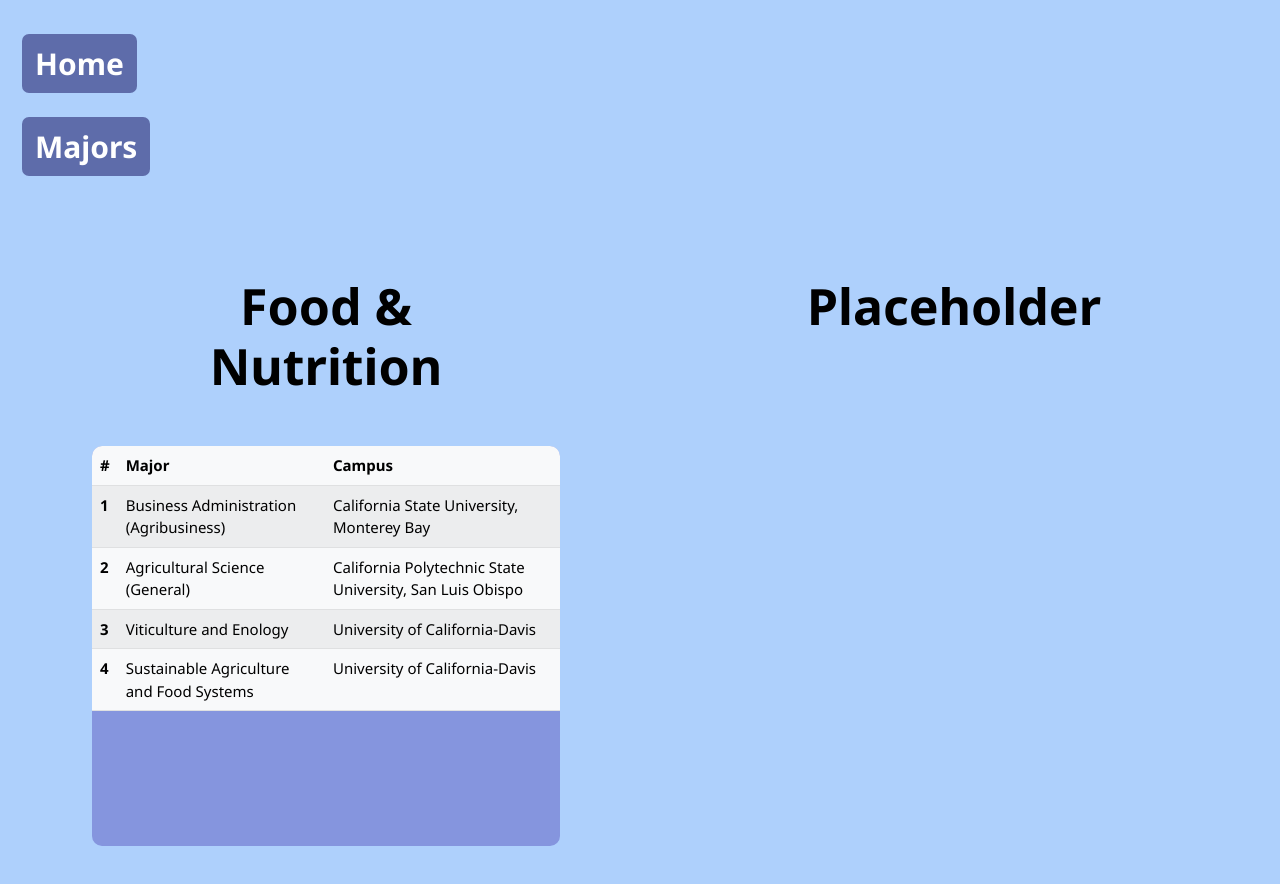
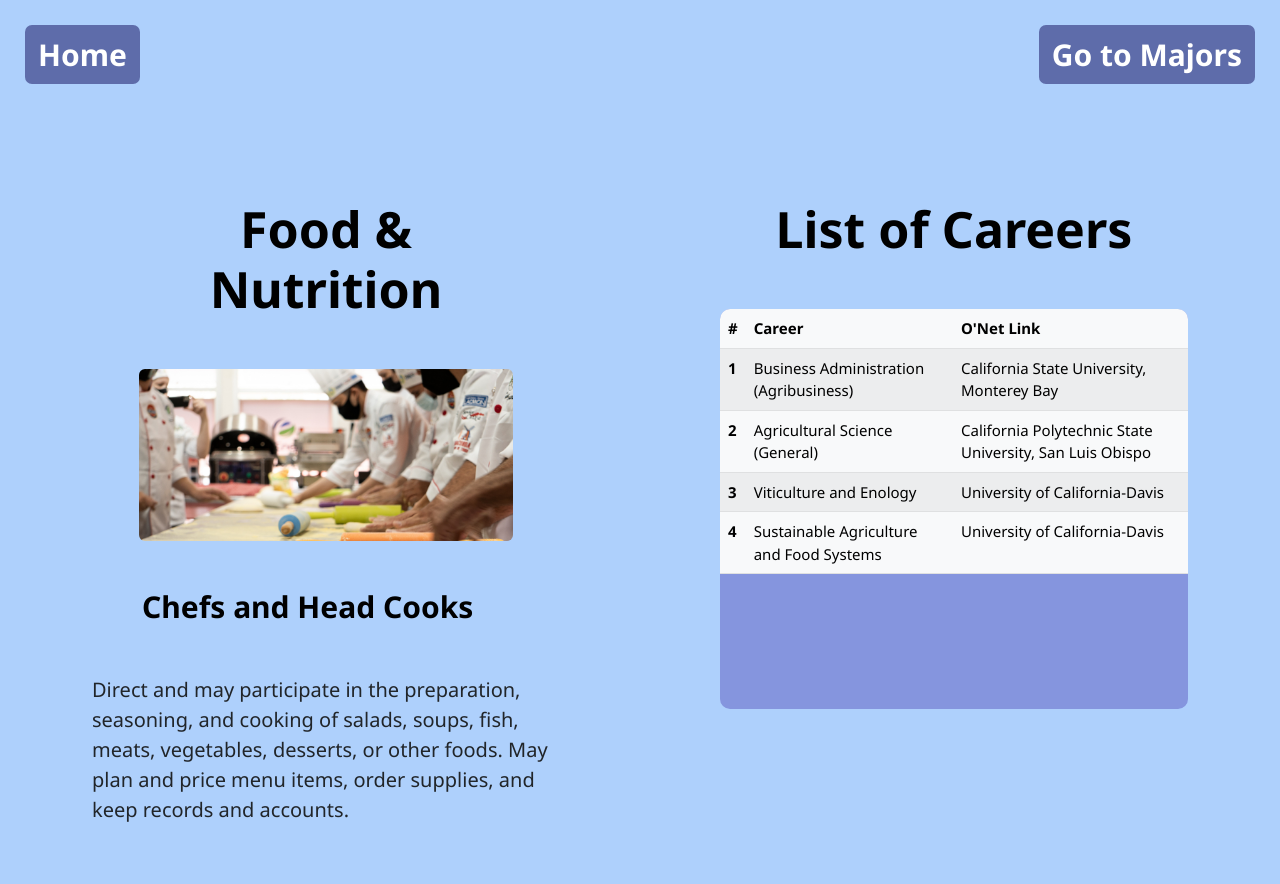
Before and after one commit to Agustin-Gomez/collegevis-react, a React (Vite) app: page / in a window 1280 px wide. Shown: the top 884 px of the page. Built offline with nearby package versions, Linux system fonts and the light colour scheme.

Commit message:
last changes

```diff
--- a/src/App.css
+++ b/src/App.css
@@ -12,10 +12,11 @@
 }
 
 h3 {
-    text-align: center;
+    text-align: left;
     color: black;
     margin: 50px;
     font-size: 30px;
+    font-weight: bold;
 }
 
 table {
@@ -46,9 +47,13 @@
 }
 
 .img {
-    width: 50vh;
     margin: auto;
     display: inline-block;
+}
+
+.img-fluid {
+    max-width: 80%;
+    height: auto;
 }
 
 .title {
@@ -78,7 +83,8 @@
 }
 
 .btn-layout {
-    padding: 10px;
+    padding: 25px;
+    /* margin-left: 10px; */
 }
 
 .btn:hover {
--- a/src/App.jsx
+++ b/src/App.jsx
@@ -9,17 +9,21 @@
     const [state, setState] = useState("Majors");
     return (
         <div className='container-fluid'>
-            <br/>
-            <div className='btn-layout'>
-                <button className='btn' onClick={() => setState("Home")}>Home</button>
-                <br/><br/>
-                {state === "Majors" && <button className='btn' onClick={() => setState("Careers")}>{state}</button>}
-                {state === "Careers" && <button className='btn' onClick={() => setState("Majors")}>{state}</button>}
+            {/* <br/> */}
+            <div className='row'>
+                <div className='btn-layout col-sm-6'>
+                    <button className='btn' onClick={() => setState("Home")}>Home</button>
+                </div>
+                <div className='btn-layout col-sm-6' style={{display: 'flex', justifyContent:'flex-end'}}>
+                    {state === "Majors" && <button className='btn' onClick={() => setState("Careers")}>Go to {state}</button>}
+                    {state === "Careers" && <button className='btn' onClick={() => setState("Majors")}>Go to {state}</button>}
+                </div>
             </div>
+
             <div>
                 {state === "Home" && <P5Background />}
-                {state === "Majors" && <Major minor="Food & Nutrition" />}
-                {state === "Careers" && <Career minor="Food & Nutrition" />}
+                {state === "Careers" && <Major minor="Food & Nutrition" />}
+                {state === "Majors" && <Career minor="Food & Nutrition" />}
                 {/* <Detail2 minor="Food & Nutrition" /> */}
             </div>
             {/* Make this minor prop reactive to pass clicked minor category events from P5Background to Details page*/}
--- a/src/components/Career.jsx
+++ b/src/components/Career.jsx
@@ -10,6 +10,8 @@
     2. Sets the table header and 3 columns.
     3. Iterates through the data to populate table with rows.
 
+    Can separate this into its own component later on if needed.
+
 */
 
 const Table = ({data}) => {
@@ -19,8 +21,8 @@
             <thead>
                 <tr>
                 <th scope="col">#</th>
-                <th scope="col">Major</th>
-                <th scope="col">Campus</th>
+                <th scope="col">Career</th>
+                <th scope="col">O'Net Link</th>
                 </tr>
             </thead>
             <tbody>
@@ -50,24 +52,25 @@
 class Career extends React.Component{
     constructor() {
         super();
-        this.state = { checked: false };
-        this.handleChange = this.handleChange.bind(this);
     }
-
-    handleChange(checked) {
-        this.setState({ checked });
-    }
-
     render() {
         return (
             <div className="container-fluid">
                 <div className="row">
                     <div className="col-sm-6 title">
+                        {/* eventually all the sample information shown below will be passed down as props or imported */}
                         <h1>{this.props.minor}</h1>
-                        <Table data={ MAJOR_DATA_SAMPLE }/>
+                        <div className=""></div>
+                        <img className="img-fluid rounded mx-auto d-block" src="src\assets\pexels-mario-schafer-11322619.jpg" alt="Chefs rolling out dough" />
+                        <br /><br />
+                        <div className="row">
+                            <h3>Chefs and Head Cooks</h3>
+                            <p>Direct and may participate in the preparation, seasoning, and cooking of salads, soups, fish, meats, vegetables, desserts, or other foods. May plan and price menu items, order supplies, and keep records and accounts.</p>
+                        </div>
                     </div>
                     <div className="col-sm-6 title">
-                        <h1>CAREERr</h1>
+                        <h1>List of Careers</h1>
+                        <Table data={ MAJOR_DATA_SAMPLE }/>
                     </div>
                 </div>
             </div>
--- a/src/components/Detail.css
+++ b/src/components/Detail.css
@@ -1,6 +1,10 @@
 body {
     background-color: rgb(174, 208, 252);
     font-family: 'Noto Sans', sans-serif;
+}
+
+p {
+    font-size: 20px;
 }
 
 h1 {
@@ -12,7 +16,7 @@
 }
 
 h3 {
-    text-align: center;
+    text-align: left;
     color: black;
     margin: 50px;
     font-size: 30px;
@@ -45,10 +49,20 @@
     overflow: hidden;
 }
 
+.leaflet-container {
+    width: 300px;
+    height: 300px;
+    z-index: 1;
+}
+
 .img {
-    width: 50vh;
     margin: auto;
     display: inline-block;
+}
+
+.img-fluid {
+    max-width: 80%;
+    height: auto;
 }
 
 .title {
--- a/src/components/Major.jsx
+++ b/src/components/Major.jsx
@@ -2,6 +2,7 @@
 import 'bootstrap/dist/css/bootstrap.min.css';
 import './Detail.css'
 import { MAJOR_DATA_SAMPLE } from "../constants";
+import Map from "./Map";
 
 
 /* Table Generating Function
@@ -68,6 +69,7 @@
                     </div>
                     <div className="col-sm-6 title">
                         <h1>Placeholder</h1>
+                        <Map />
                     </div>
                 </div>
             </div>
--- /dev/null
+++ b/src/components/Map.jsx
@@ -0,0 +1,36 @@
+import React from "react";
+import './Detail.css'
+import 'bootstrap/dist/css/bootstrap.min.css';
+import { MapContainer, TileLayer, Marker, Popup } from 'react-leaflet'
+
+const Map = () => {
+    return (
+        // <h1>You can write your blogs!</h1>
+        <MapContainer center={[51.505, -0.09]} zoom={13} scrollWheelZoom={false}>
+        <TileLayer
+            attribution='&copy; <a href="https://www.openstreetmap.org/copyright">OpenStreetMap</a> contributors'
+            url="https://{s}.tile.openstreetmap.org/{z}/{x}/{y}.png"
+        />
+        {/* <Marker position={[51.505, -0.09]}>
+            <Popup>
+            A pretty CSS3 popup. <br /> Easily customizable.
+            </Popup>
+        </Marker> */}
+        </MapContainer>
+        // <div>
+        //     <MapContainer center={[51.505, -0.09]} zoom={13} scrollWheelZoom={false}>
+        //     <TileLayer
+        //         attribution='&copy; <a href="https://www.openstreetmap.org/copyright">OpenStreetMap</a> contributors'
+        //         url="https://{s}.tile.openstreetmap.org/{z}/{x}/{y}.png"
+        //     />
+        //     <Marker position={[51.505, -0.09]}>
+        //         <Popup>
+        //         A pretty CSS3 popup. <br /> Easily customizable.
+        //         </Popup>
+        //     </Marker>
+        //     </MapContainer>
+        // </div>
+    );
+  };
+
+  export default Map;
```
Also changed, not shown: code-scraps.txt, src/assets/pexels-mario-schafer-11322619.jpg (added).
